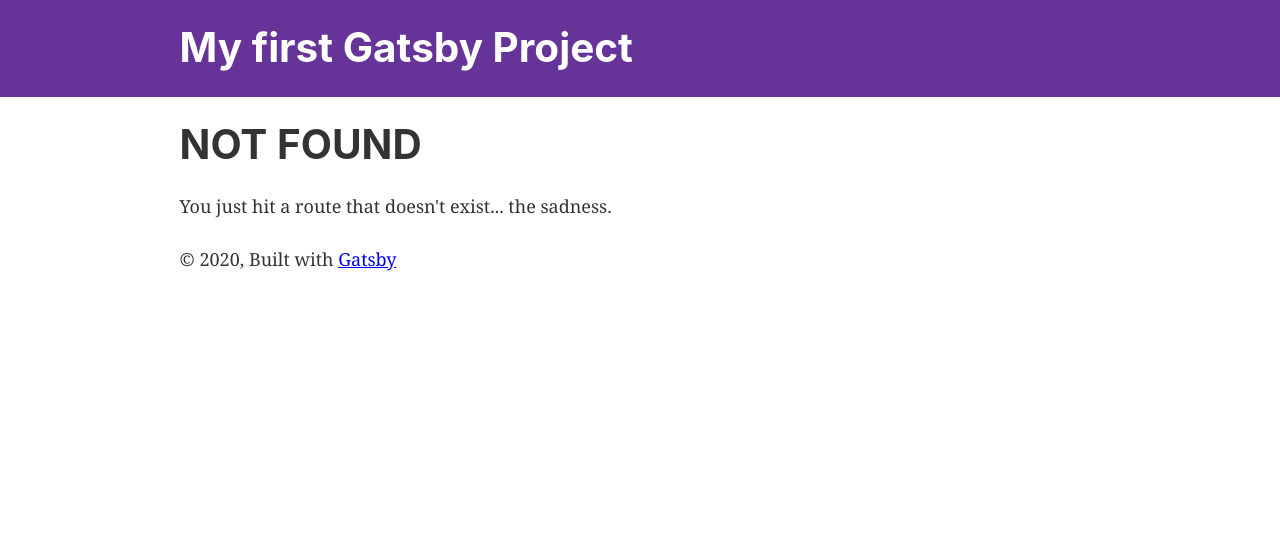
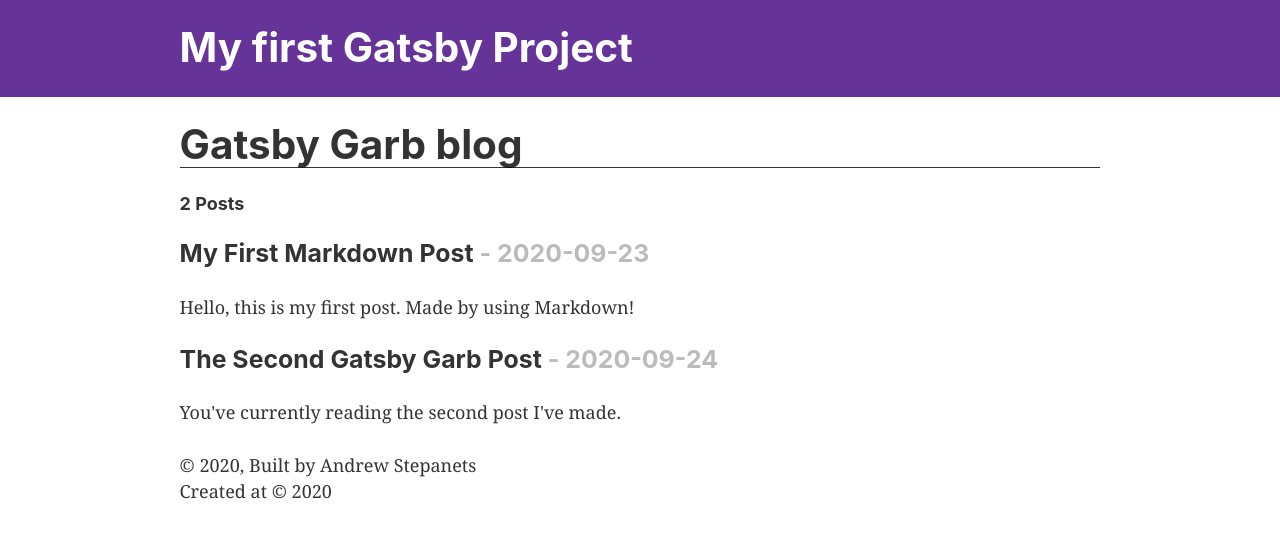
Before and after one commit to andrewstepanets/gatsby-demo, a Gatsby site: page /blog in a window 1280 px wide. Before the commit this address had no page. Built offline with nearby package versions, Linux system fonts and the light colour scheme; Gatsby itself is replaced by a stand-in of ours.

Commit message:
Added new plugins and markdowns files

```diff
--- a/gatsby-config.js
+++ b/gatsby-config.js
@@ -2,7 +2,8 @@
   siteMetadata: {
     title: `My first Gatsby Project`,
     description: `This my first site on Gatsby`,
-    author: `@andrewstepanets`,
+    author: `Andrew Stepanets`,
+    createdAt: 2020,
   },
   plugins: [
     `gatsby-plugin-react-helmet`,
@@ -11,6 +12,14 @@
       options: {
         name: `images`,
         path: `${__dirname}/src/images`,
+      },
+    },
+    `gatsby-transformer-remark`,
+    {
+      resolve: `gatsby-source-filesystem`,
+      options: {
+        name: `pages`,
+        path: `${__dirname}/src/pages`,
       },
     },
     `gatsby-transformer-sharp`,
--- a/package.json
+++ b/package.json
@@ -12,6 +12,7 @@
     "gatsby-plugin-react-helmet": "^3.3.10",
     "gatsby-plugin-sharp": "^2.6.32",
     "gatsby-source-filesystem": "^2.3.28",
+    "gatsby-transformer-remark": "^2.8.35",
     "gatsby-transformer-sharp": "^2.5.14",
     "prop-types": "^15.7.2",
     "react": "^16.12.0",
--- a/src/components/layout.js
+++ b/src/components/layout.js
@@ -12,16 +12,20 @@
 import Header from "./header"
 import "./layout.css"
 
-const Layout = ({ children }) => {
-  const data = useStaticQuery(graphql`
+const getSiteMetadata = graphql`
     query SiteTitleQuery {
       site {
         siteMetadata {
           title
+          author
+          createdAt
         }
       }
     }
-  `)
+  `;
+
+const Layout = ({ children }) => {
+  const data = useStaticQuery(getSiteMetadata)
 
   return (
     <>
@@ -35,9 +39,9 @@
       >
         <main>{children}</main>
         <footer>
-          © {new Date().getFullYear()}, Built with
-          {` `}
-          <a href="https://www.gatsbyjs.org">Gatsby</a>
+          © {new Date().getFullYear()},
+          Built by{` `}{data.site.siteMetadata.author} <br />
+          Created at {` `} © {data.site.siteMetadata.createdAt}
         </footer>
       </div>
     </>
--- /dev/null
+++ b/src/pages/blog.js
@@ -0,0 +1,55 @@
+import React from "react";
+import { StaticQuery, graphql } from "gatsby";
+
+import Layout from "../components/layout";
+
+const getMarkdownPosts = graphql`
+      {
+        allMarkdownRemark {
+            totalCount
+            edges {
+                node {
+                    id
+                    frontmatter {
+                        title
+                        date
+                        }
+                    excerpt
+                    }
+                }
+            }
+        }
+  `;
+
+export default () => (
+    <Layout>
+        <div>
+            <h1 style={{
+                display: 'block',
+                borderBottom: '1px solid'
+            }}>
+                Gatsby Garb blog
+            </h1>
+            <StaticQuery
+                query={getMarkdownPosts}
+                render={ data => (
+                    <>
+                        <h4>{data.allMarkdownRemark.totalCount} Posts</h4>
+                        {data.allMarkdownRemark.edges.map(({ node }) => (
+                            <div key={node.id}>
+                                <h3>{node.frontmatter.title}{` `}
+                                    <span style={{ color: '#bbb' }}>
+                                        - {node.frontmatter.date}
+                                    </span>
+                                </h3>
+                                <p>
+                                    {node.excerpt}
+                                </p>
+                            </div>
+                        ))}
+                    </>
+                ) }
+            />
+        </div>
+    </Layout>
+)
--- /dev/null
+++ b/src/pages/post-one.md
@@ -0,0 +1,6 @@
+---
+title: "My First Markdown Post"
+date: "2020-09-23"
+---
+
+Hello, this is my first post. Made by using Markdown!
--- /dev/null
+++ b/src/pages/post-two.md
@@ -0,0 +1,6 @@
+---
+title: "The Second Gatsby Garb Post"
+date: "2020-09-24"
+---
+
+You've currently reading the second post I've made.
```
Also changed, not shown: src/pages/posts/page-3.js (+47 -1 lines), 1 other file.
